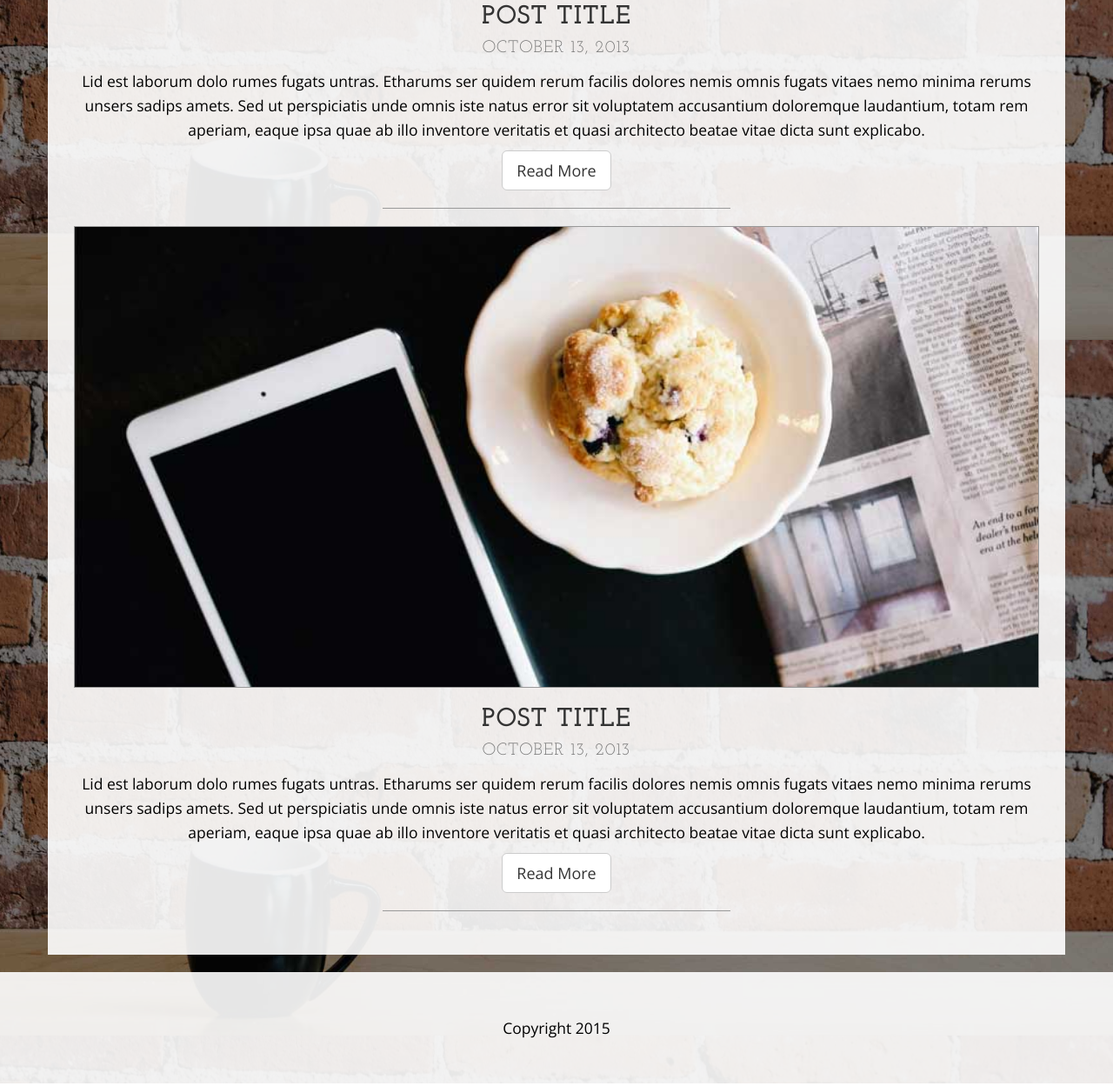
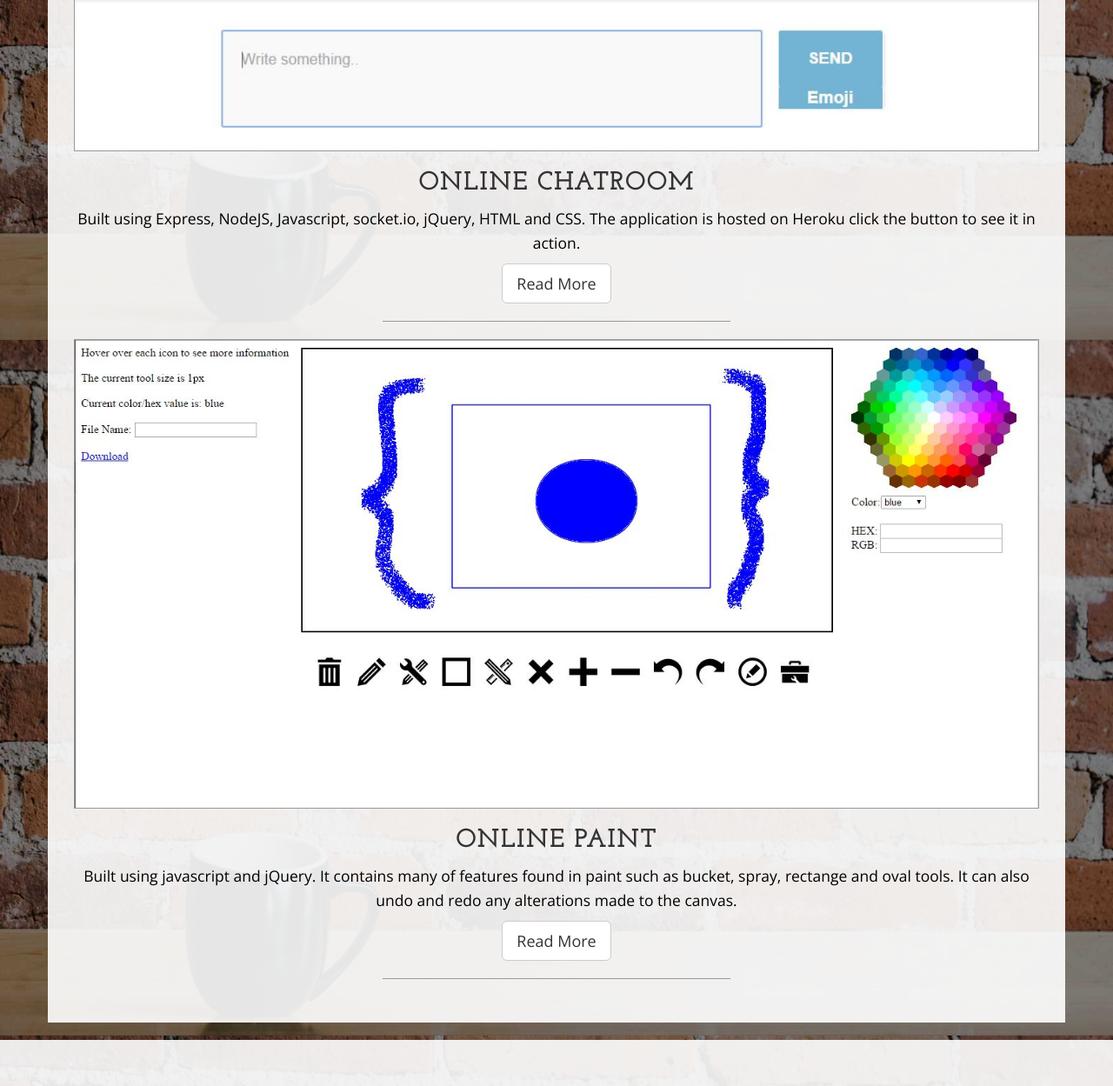
Before and after one commit to NullCodex/website, a plain HTML site: page project.html in a window 1280 px wide. Shown: the part 2009-3258 px from the top of the page at 87% size. Drawn offline with nearby package versions, Linux system fonts and the light colour scheme.

Commit message:
added new image

```diff
--- a/project.html
+++ b/project.html
@@ -97,22 +97,20 @@
                     <hr>
                 </div>
                 <div class="col-lg-12 text-center">
-                    <img class="img-responsive img-border img-full" src="img/slide-2.jpg" alt="">
-                    <h2>Post Title
+                    <img class="img-responsive img-border img-full" src="img/Chatroom.jpg" alt="">
+                    <h2>Online Chatroom
                         <br>
-                        <small>October 13, 2013</small>
                     </h2>
-                    <p>Lid est laborum dolo rumes fugats untras. Etharums ser quidem rerum facilis dolores nemis omnis fugats vitaes nemo minima rerums unsers sadips amets. Sed ut perspiciatis unde omnis iste natus error sit voluptatem accusantium doloremque laudantium, totam rem aperiam, eaque ipsa quae ab illo inventore veritatis et quasi architecto beatae vitae dicta sunt explicabo.</p>
-                    <a href="#" class="btn btn-default btn-lg">Read More</a>
+                    <p>Built using Express, NodeJS, Javascript, socket.io, jQuery, HTML and CSS. The application is hosted on Heroku click the button to see it in action.</p>
+                    <a target="_blank" href="http://pacific-lake-7983.herokuapp.com/" class="btn btn-default btn-lg">Read More</a>
                     <hr>
                 </div>
                 <div class="col-lg-12 text-center">
-                    <img class="img-responsive img-border img-full" src="img/slide-3.jpg" alt="">
-                    <h2>Post Title
+                    <img class="img-responsive img-border img-full" src="img/paint.jpg" alt="">
+                    <h2>Online Paint
                         <br>
-                        <small>October 13, 2013</small>
                     </h2>
-                    <p>Lid est laborum dolo rumes fugats untras. Etharums ser quidem rerum facilis dolores nemis omnis fugats vitaes nemo minima rerums unsers sadips amets. Sed ut perspiciatis unde omnis iste natus error sit voluptatem accusantium doloremque laudantium, totam rem aperiam, eaque ipsa quae ab illo inventore veritatis et quasi architecto beatae vitae dicta sunt explicabo.</p>
+                    <p>Built using javascript and jQuery. It contains many of features found in paint such as bucket, spray, rectange and oval tools. It can also undo and redo any alterations made to the canvas.</p>
                     <a href="#" class="btn btn-default btn-lg">Read More</a>
                     <hr>
                 </div>
```
Also changed, not shown: img/Chatroom.JPG (added), img/paint.JPG (added).
